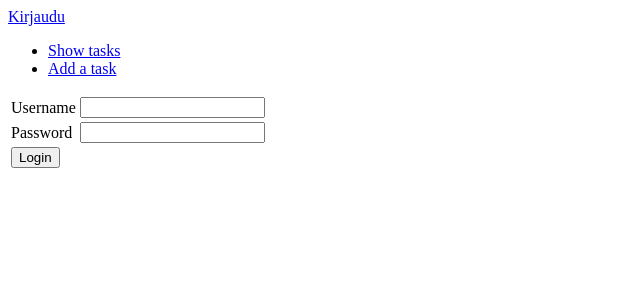
After one commit to julesvirallinen/just-to-do-it, a Flask app: page /auth/login in a window 1280 px wide. The commit adds this page. Shown: the top 300 px of the page, without its empty margins (0-640 px from the left). Run offline with Flask 2, Linux system fonts and the light colour scheme.

Commit message:
Adds login and logoout for user

```diff
--- /dev/null
+++ b/application/auth/forms.py
@@ -0,0 +1,9 @@
+from flask_wtf import FlaskForm
+from wtforms import PasswordField, StringField
+
+class LoginForm(FlaskForm):
+    username = StringField("Username")
+    password = PasswordField("Password")
+
+    class Meta:
+        csrf = False
--- /dev/null
+++ b/application/auth/views.py
@@ -0,0 +1,29 @@
+from flask import render_template, request, redirect, url_for
+from flask_login import login_user, logout_user
+
+from application import app
+from application.auth.models import User
+from application.auth.forms import LoginForm
+
+@app.route("/auth/login", methods = ["GET", "POST"])
+def auth_login():
+    if request.method == "GET":
+        return render_template("auth/loginform.html", form = LoginForm())
+
+    form = LoginForm(request.form)
+    # mahdolliset validoinnit
+
+    user = User.query.filter_by(username=form.username.data, password=form.password.data).first()
+    if not user:
+        return render_template("auth/loginform.html", form = form,
+                               error = "No such username or password")
+
+
+
+    login_user(user)
+    return redirect(url_for("index"))
+
+@app.route("/auth/logout")
+def auth_logout():
+    logout_user()
+    return redirect(url_for("index"))
--- a/application/tasks/forms.py
+++ b/application/tasks/forms.py
@@ -9,6 +9,10 @@ class TaskForm(FlaskForm):
     name = StringField("Task name", [validators.Length(min=2)], render_kw={"placeholder": "Task name"})
     description = TextAreaField("Description", render_kw={"placeholder": "Description"})
     deadline = DateField(
+        "Deadline",
+        format='%Y-%m-%d',
+
+        default=datetime.today,
         validators=[DateRange(min=date.today())]
     )
 
--- /dev/null
+++ b/application/templates/auth/loginform.html
@@ -0,0 +1,29 @@
+{% extends "layout.html" %}
+
+{% block body %}
+{{ error }}
+<form method="POST" action="{{ url_for('auth_login') }}">
+  <table>
+    <tr>
+      <td>
+	{{ form.username.label }}
+      </td>
+      <td>
+	{{ form.username }}
+      </td>
+    </tr>
+    <tr>
+      <td>
+	{{ form.password.label }}
+      </td>
+      <td>
+	{{ form.password }}
+      </td>
+    </tr>
+    <tr>
+      <td colspan="2">
+	<input type="submit" value="Login"/>
+      </td>
+    </tr>
+</form>
+{% endblock %}
--- a/application/templates/layout.html
+++ b/application/templates/layout.html
@@ -7,6 +7,17 @@
 
 
   <body>
+
+    {% if current_user.is_authenticated %}
+      <p>
+        Kirjautunut nimellä {{ current_user.name }}. <a href="{{ url_for('auth_logout') }}">Kirjaudu ulos</a>
+      </p>
+    {% else %}
+      <a href="{{ url_for('auth_login') }}">Kirjaudu</a>
+    {% endif %}
+
+
+
     <ul>
       <li><a href="{{ url_for('tasks_index') }}">Show tasks</a></li>
       <li><a href="{{ url_for('tasks_form') }}">Add a task</a></li>
```
Also changed, not shown: application/__init__.py (+19 -0 lines), application/auth/__init__.py (deleted).
